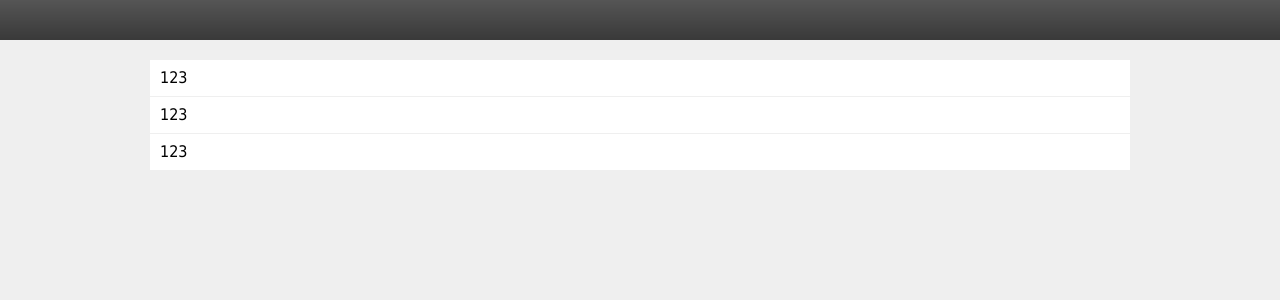
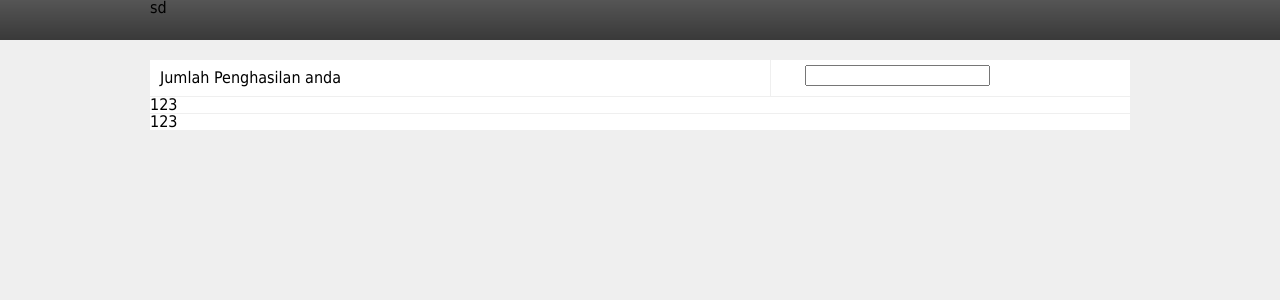
Before and after one commit to vanbungkring/Snao, a PHP site: page / in a window 1280 px wide. Shown: the top 300 px of the page. Run offline with PHP 8.4, Linux system fonts and the light colour scheme.

Commit message:
menambahkan form zakat

```diff
--- a/index.html
+++ b/index.html
@@ -11,11 +11,16 @@
 	</head>
 	<body>
 		<header id="header">
-			<div class="insider"></div>
+			<div class="insider">sd</div>
 		</header>
 		<div id="main">
 			<div class="container_element">
-				123
+				<div class="container_untuk_label">
+					Jumlah Penghasilan anda
+				</div>
+				<div class="container_untuk_form">
+					<input type="text" />
+				</div>
 			</div>
 			<div class="container_element">
 				123
--- a/library/css/main.css
+++ b/library/css/main.css
@@ -26,8 +26,18 @@ body {
 }
 
 .container_element {
-	width: 960px;
+	width: 980px;
 	float: left;
-	padding: 10px;
 	border-bottom: 1px solid #efefef;
 }
+.container_untuk_label {
+	width: 600px;
+	float: left;
+	border-right: 1px solid #efefef;
+	border-bottom: none;
+	padding: 10px;
+}
+.container_untuk_form {
+	width: 320px;
+	float: right;
+	padding: 5px;
```
